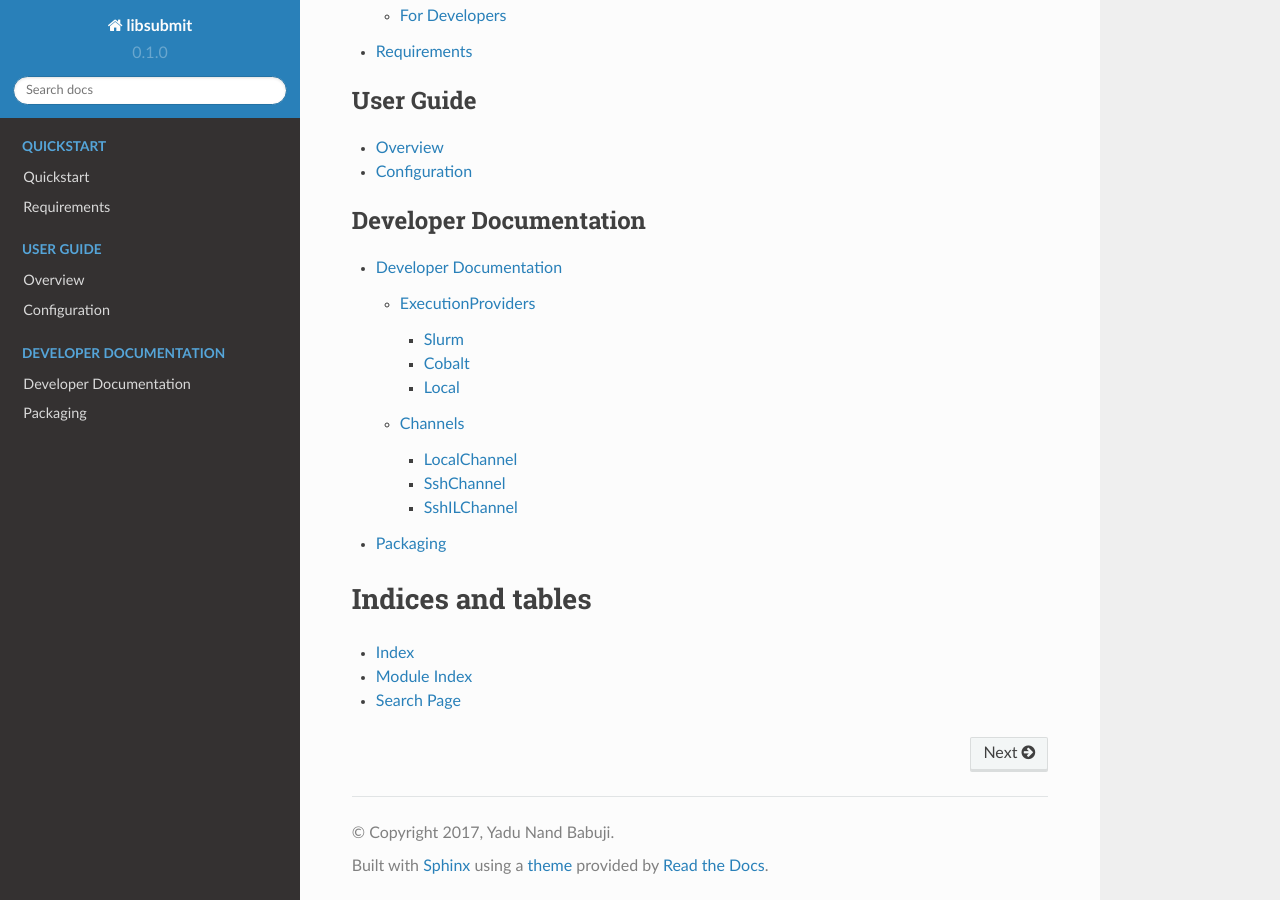
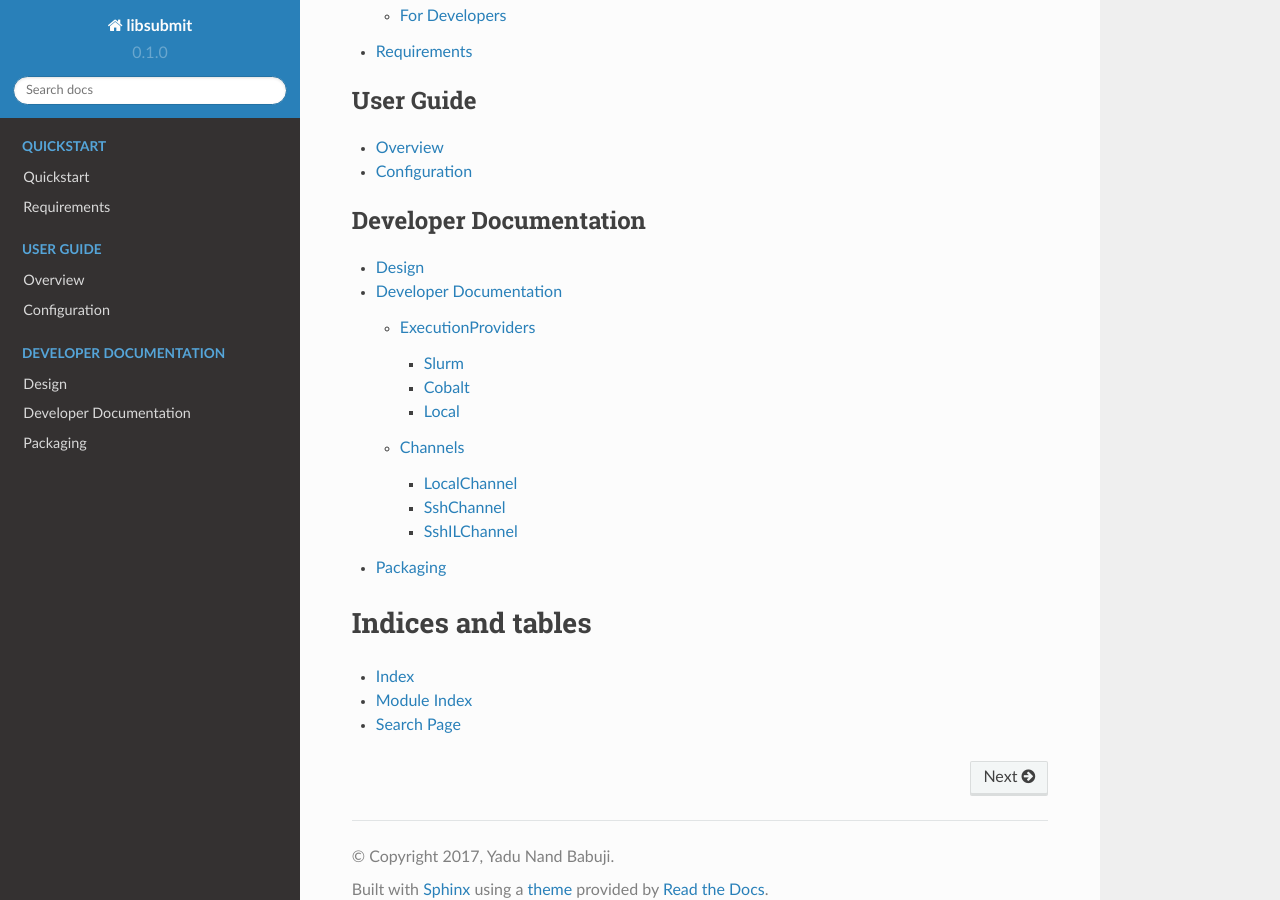
Before and after one commit to Parsl/parsl, a Sphinx documentation site: the page built from docs/index.rst, in a window 1280 px wide and 900 px high, scrolled down 696 px. Built offline with Sphinx 7.4.7 and the Read the Docs theme 2.0.0, drawn with Linux system fonts in a browser that asks for light colours.

Commit message:
Minor additions to docs

```diff
--- a/docs/devguide/design.rst
+++ b/docs/devguide/design.rst
@@ -0,0 +1,4 @@
+Design
+======
+
+Under construction.
--- a/docs/index.rst
+++ b/docs/index.rst
@@ -37,7 +37,6 @@ Contents:
    userguide/overview
    userguide/configuring
 
-.. _dev_docs:
 .. toctree::
    :maxdepth: 4
    :caption: Developer Documentation
```
